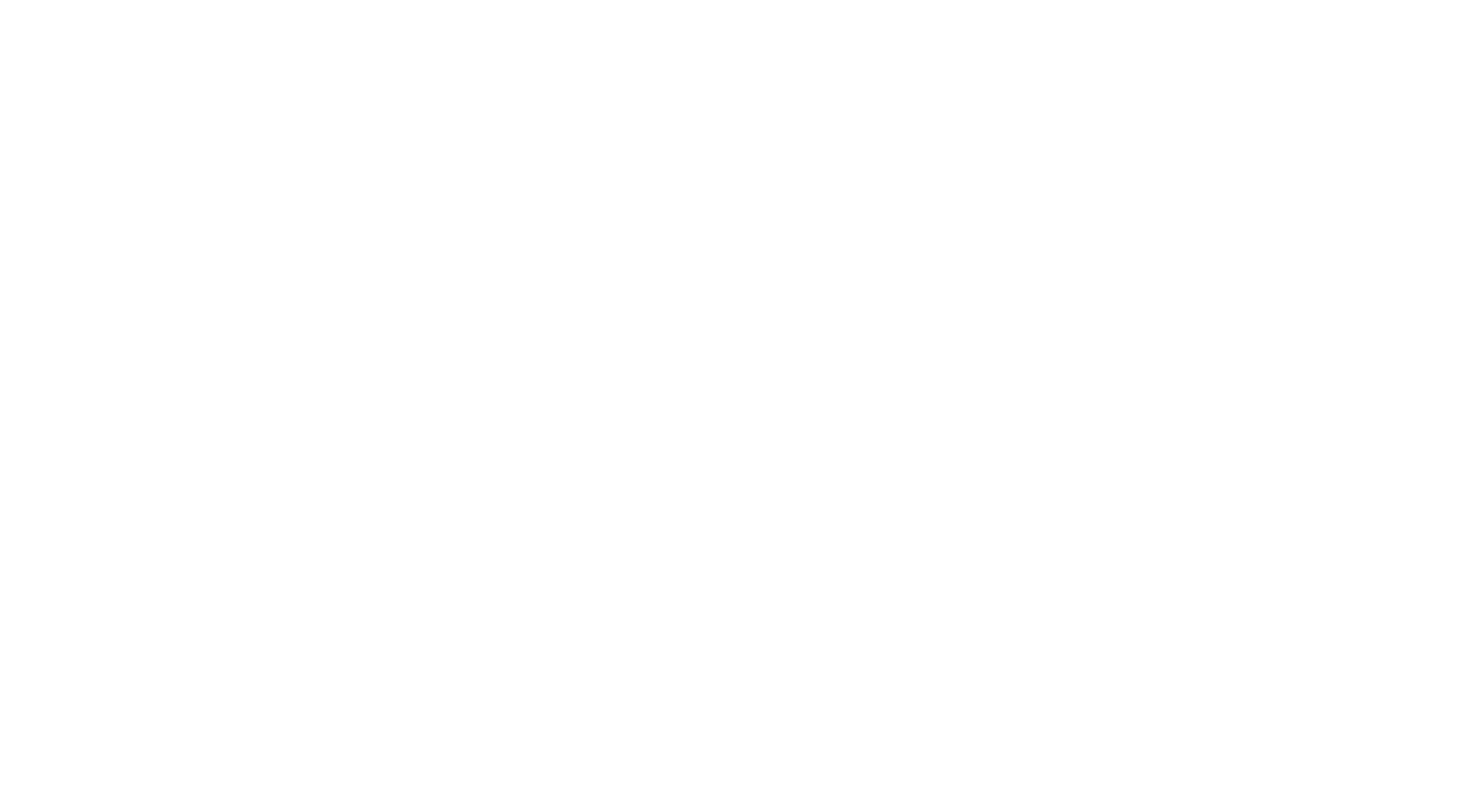
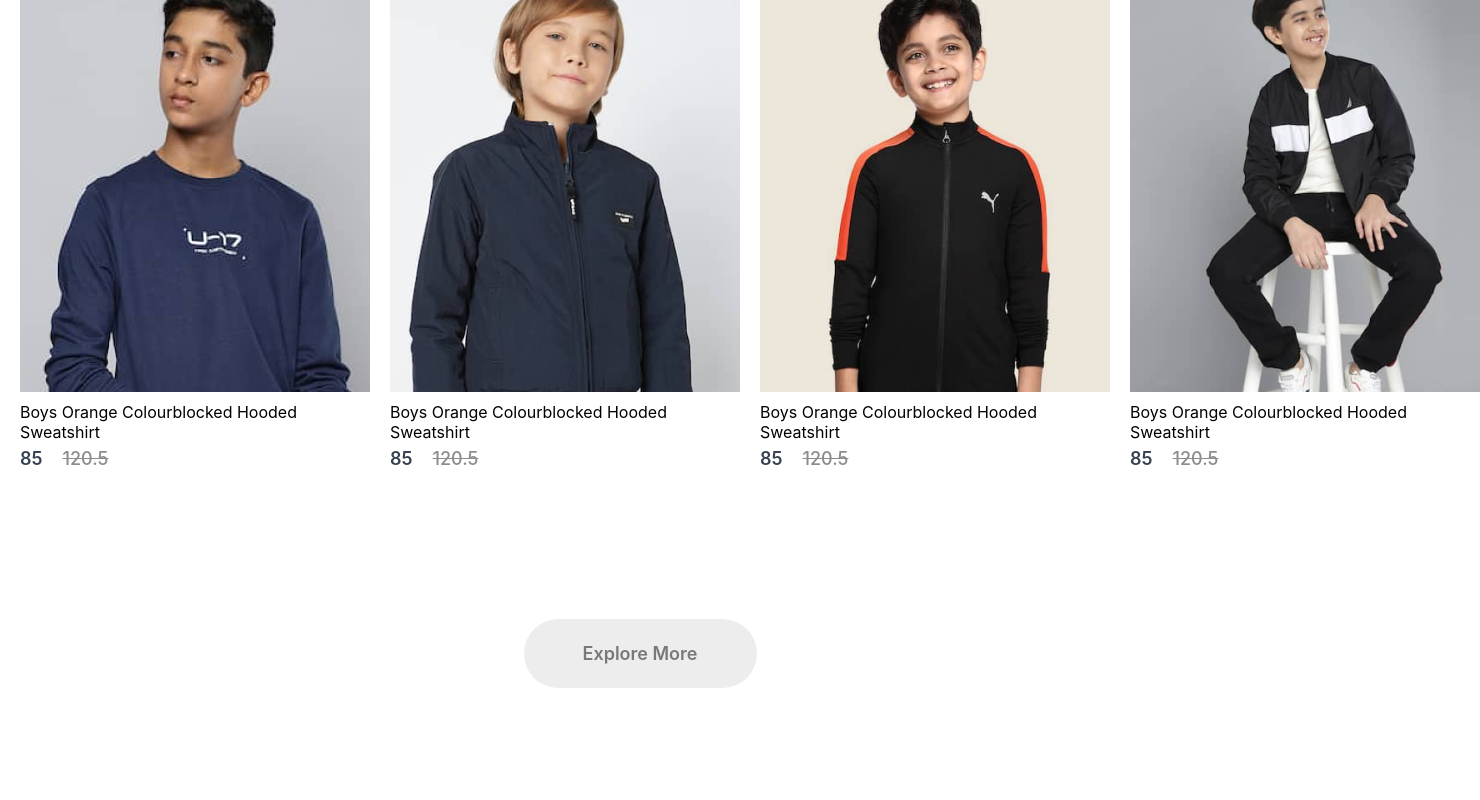
Before and after one commit to Sridevijagadesh/frontend, a React (Create React App) app: page /kids in a window 1280 px wide. Shown: the part 1595-2395 px from the top of the page, 1480 px wide, since content can reach past the window. Before the commit the page ends 800 px from the top, so only its background shows below. Built offline with nearby package versions, Linux system fonts and the light colour scheme.

Commit message:
creating context n shopCategory

```diff
--- a/src/App.js
+++ b/src/App.js
@@ -8,6 +8,9 @@
 import LoginSingOut from './pages/LoginSingOut';
 import Shop from './pages/Shoped';
 import Footer from './component/Footer/Footer';
+import men_banner from './component/Assets/banner_mens.png'
+import Women_banner from './component/Assets/banner_women.png'
+import kids_banner from './component/Assets/banner_kids.png'
 
 
 function App() {
@@ -18,9 +21,9 @@
 
       <Routes>
        <Route path='/' element = {<Shop/>}/>
-        <Route path='/mens' element={<ShopCategory category='mens'/>}/>
-        <Route path='/womens' element={<ShopCategory  category='womens'/>}/>
-        <Route path='/kids' element={<ShopCategory  category='kids'/>}/>
+        <Route path='/mens' element={<ShopCategory banner={men_banner}  category='men'/>}/>
+        <Route path='/womens' element={<ShopCategory  banner={Women_banner} category='women'/>}/>
+        <Route path='/kids' element={<ShopCategory  banner={kids_banner} category='kid'/>}/>
         <Route path='/product' element={<Product/>}/>
         <Route path='/productId' element={<Product/>}/>
         <Route path='/cart' element= {<Cart/>}/>
--- a/src/component/Item/Item.jsx
+++ b/src/component/Item/Item.jsx
@@ -1,7 +1,6 @@
 import React from 'react'
 import './Item.css'
 const Item = (props) => {
-  console.log(props)
   return (
     <div className='item'>
       <img src={props.image} alt="" />
--- a/src/context/shopContext.jsx
+++ b/src/context/shopContext.jsx
@@ -4,7 +4,9 @@
 export const ShopContext = createContext(null)
 
 const ShopContextprovider = (props)=>{
+
    const contextValue = {all_product}
+
   return(
     <ShopContext.Provider value={contextValue}>
       {props.children}
--- a/src/index.js
+++ b/src/index.js
@@ -7,12 +7,14 @@
 
 const root = ReactDOM.createRoot(document.getElementById('root'));
 root.render(
+  <ShopContextprovider>
   <React.StrictMode>
-    <ShopContextprovider>
+
     <App />
-    </ShopContextprovider>
+
 
   </React.StrictMode>
+  </ShopContextprovider>
 );
 
 // If you want to start measuring performance in your app, pass a function
--- /dev/null
+++ b/src/pages/CSS/ShopCategory.css
@@ -0,0 +1,39 @@
+.shopcategory-banner{
+  display: block;
+  margin: 30px auto;
+  width: 82%;
+}
+.shopcategory-indexSort{
+  display: flex;
+  margin: 0px 170px;
+  justify-content: space-between;
+  align-items: center;
+}
+.shopcategory-sort{
+  padding: 10px 20px;
+  border-radius: 40px;
+  border: 1px solid #888;
+}
+.shopcategory-indexSort p span{
+  font-weight: 600;
+}
+.shopcategory-products{
+    margin: 20px ;
+  display: grid;
+  grid-template-columns: 1fr 1fr 1fr 1fr;
+  row-gap: 80px;
+  column-gap: 20px;
+}
+.shopcategory-loadmore{
+  display: flex;
+  justify-content: center;
+  align-items: center;
+  margin: 150px auto;
+  width: 233px;
+  height: 69px;
+  border-radius: 75px;
+  background-color: #ededed;
+  color: #787878;
+  font-size: 18px;
+  font-weight: 600;
+}
--- a/src/pages/ShopCategory.jsx
+++ b/src/pages/ShopCategory.jsx
@@ -1,8 +1,37 @@
-import React from 'react'
+import React, { useContext } from 'react'
+import './CSS/ShopCategory.css'
+import { ShopContext } from '../context/shopContext'
+import dropdown from '../component/Assets/dropdown_icon.png'
+import Item from '../component/Item/Item'
+const ShopCategory = (props) => {
+  const {banner , category } = props
+  const {all_product} = useContext(ShopContext)
+  console.log(all_product)
+  return (
+    <div className='Shop-category'>
+      <img  className= "shopcategory-banner"src={banner} alt=''></img>
+      <div className="shopcategory-indexSort">
+        <p>
+          <span>Showing 1-12</span> out of 36 products
+        </p>
+        <div className="shopcategory-sort">
+          sort by <img src={dropdown} alt=''></img>
+        </div>
+      </div>
+      <div className="shopcategory-products">
+        {all_product.map((item , i)=>{
+          if(category === item.category){
+            return <Item key = {i} id={item.id} name={item.name} image ={item.image} new_price ={item.new_price} old_price = {item.old_price} />
+          }else{
+            return null
+          }
 
-const ShopCategory = () => {
-  return (
-    <div>
+        })}
+      </div>
+      <div className="shopcategory-loadmore">
+            Explore More
+          </div>
+
 
     </div>
   )
```
